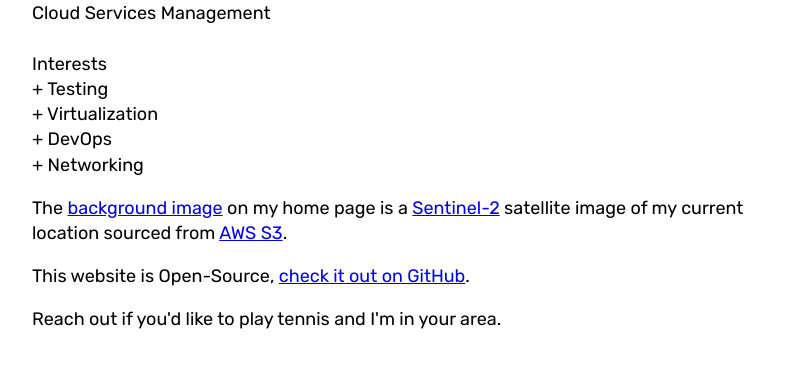
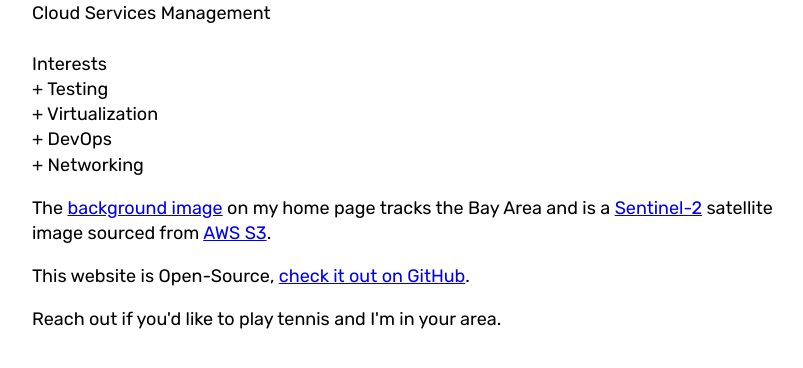
Before and after one commit to couetilc/couetil.com, a Python web app: template connor/templates/about.html in a window 1280 px wide. Shown: the part 138-506 px from the top of the page, without its empty margins (228-1031 px from the left). Run offline with Jinja, Linux system fonts and the light colour scheme; the template is opened without the code that fills it, so the values that code supplies are empty.

Commit message:
about change

```diff
--- a/connor/templates/about.html
+++ b/connor/templates/about.html
@@ -28,9 +28,9 @@
   </p>
   <p>
     The <a href="/static/sat_R60m_output80_nosharp.jpg">background image</a> on my
-    home page is a
+    home page tracks the Bay Area and is a
     <a href="https://sentinel.esa.int/web/sentinel/missions/sentinel-2">Sentinel-2</a>
-    satellite image of my current location sourced from <a href="https://registry.opendata.aws/sentinel-2/">AWS S3</a>.
+    satellite image sourced from <a href="https://registry.opendata.aws/sentinel-2/">AWS S3</a>.
   </p>
   <p>
     This website is Open-Source, <a href="https://github.com/couetilc/couetil.com">check it out on GitHub</a>.
```
